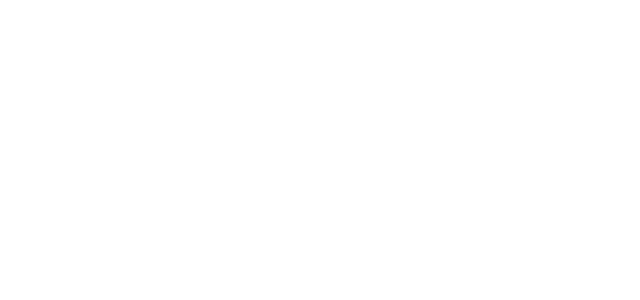
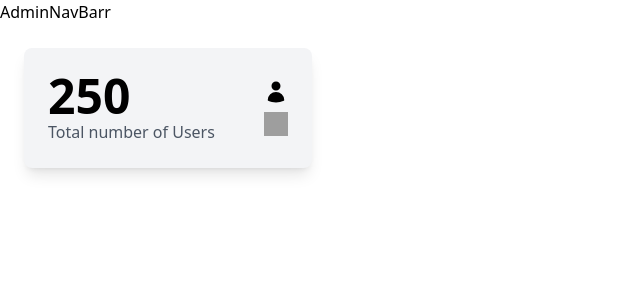
Before and after one commit to rafaathzanar/EAD_Metro_FrontEnd, a React (Create React App) app: page /dashboard in a window 1280 px wide. Before the commit this address had no page. Shown: the top 300 px of the page, without its empty margins (0-640 px from the left). Built offline with nearby package versions, Linux system fonts and the light colour scheme; grey boxes are pictures that could not be loaded.

Commit message:
add comp

```diff
--- a/src/App.js
+++ b/src/App.js
@@ -13,6 +13,7 @@
 import ForgotPw from "./pages/ForgorPw";
 import Cart from './pages/Cart';
 import ProductDetails from "./pages/ProductDetails";
+import Dashboard from "./pages/Dashboard";
 
 function App() {
   // Sample product data for testing
@@ -37,6 +38,7 @@
           <Route path="/cart" element={<Cart />} />
 
           <Route path="/productdetails" element={<ProductDetails product={sampleProduct} />} />
+          <Route path="/dashboard" element={<Dashboard />} />
         </Routes>
       </BrowserRouter>
     </PromotionalProvider>
--- /dev/null
+++ b/src/components/TotalNumOfUsers/index.js
@@ -0,0 +1,20 @@
+import React from 'react';
+import { UserIcon } from '@heroicons/react/24/solid'
+
+
+function TotalNumOfUsers({ count }) {
+  return (
+    <div className="flex items-center bg-gray-100 p-6 rounded-lg shadow-lg w-72 m-6">
+      <div className="mr-4">
+        <div className="text-5xl font-semibold text-black">{count}</div>
+        <div className="text-gray-600">Total number of Users</div>
+      </div>
+      <div className="flex flex-col items-center ml-auto space-y-2">
+        <UserIcon />
+        <img src="/path/to/custom-icon.png" alt="Custom Icon" className="w-6 h-6" />
+      </div>
+    </div>
+  );
+}
+
+export default TotalNumOfUsers;
--- /dev/null
+++ b/src/pages/Dashboard.js
@@ -0,0 +1,20 @@
+import React from 'react'
+import AdminNavbar from '../components/AdminNavBar'
+import TotalNumOfUsers from '../components/TotalNumOfUsers'
+
+function dashboard() {
+
+const totalUsers = 250;
+
+
+
+  return (
+    <div className="min-h-screen bg-white">
+        <AdminNavbar />
+        <TotalNumOfUsers count={totalUsers}/>
+
+    </div>
+  )
+}
+
+export default dashboard
```
